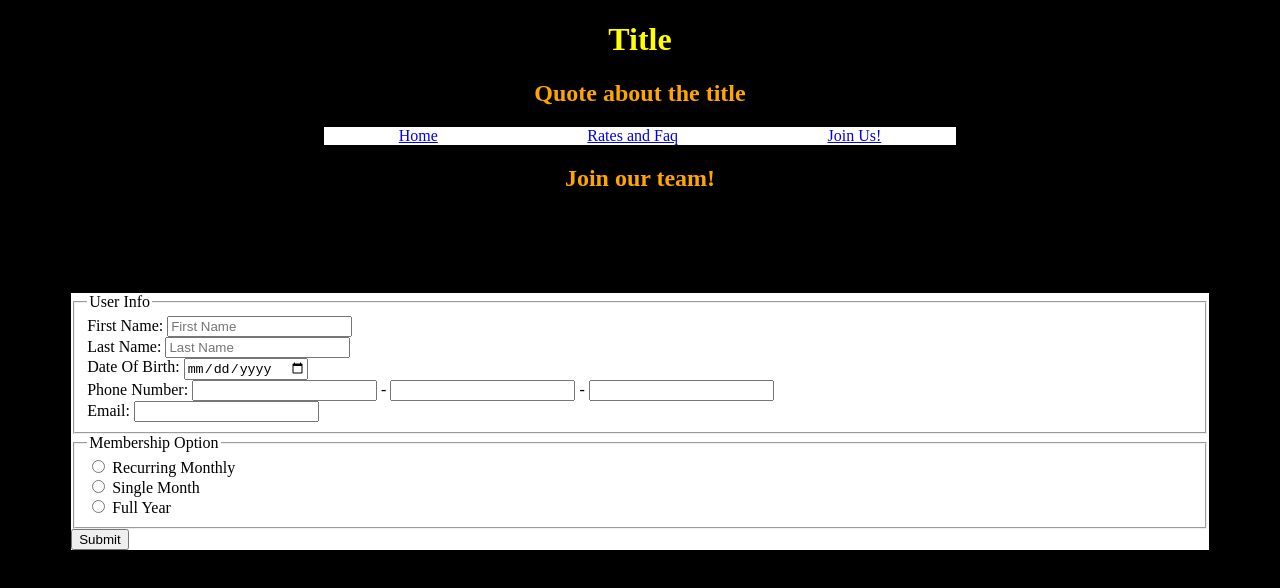
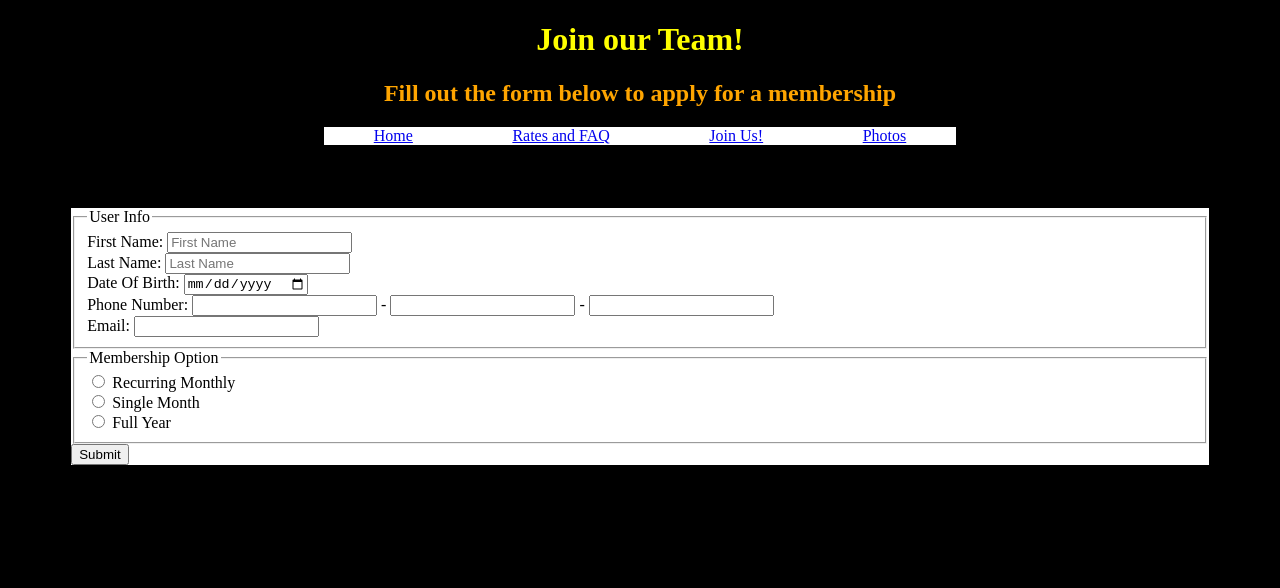
Before and after one commit to khurtledesma/BasicSite, a plain HTML site: page joinus.html in a window 1280 px wide. Drawn offline with Linux system fonts and the light colour scheme.

Commit message:
updated nav

```diff
--- a/joinus.html
+++ b/joinus.html
@@ -1,28 +1,25 @@
 <!DOCTYPE html>
 <html>
     <head>
-        <title>Bouldering Gym</title>
+        <title>Join Us</title>
         <link rel="stylesheet" href="styles.css">
     </head>
 
     <body>
         <header>
 
-        <h1>Title</h1>
-        <h2>Quote about the title</h2>
+        <h1>Join our Team!</h1>
+        <h2>Fill out the form below to apply for a membership</h2>
         <nav>
             <ul>
                 <li><a href="index.html">Home</a></li>
-                <li><a href="faq.html">Rates and Faq</a></li>
+                <li><a href="faq.html">Rates and FAQ</a></li>
                 <li><a href="joinus.html">Join Us!</a></li>
+                <li><a href="photos.html"> Photos</a></li>
             </ul>
         </nav>
 
         </header>
-
-    <body>
-        <h2>Join our team!</h2>
-        <p>Fill out the form below to apply for a membership</p>
 
         <div>
             <form>
```
